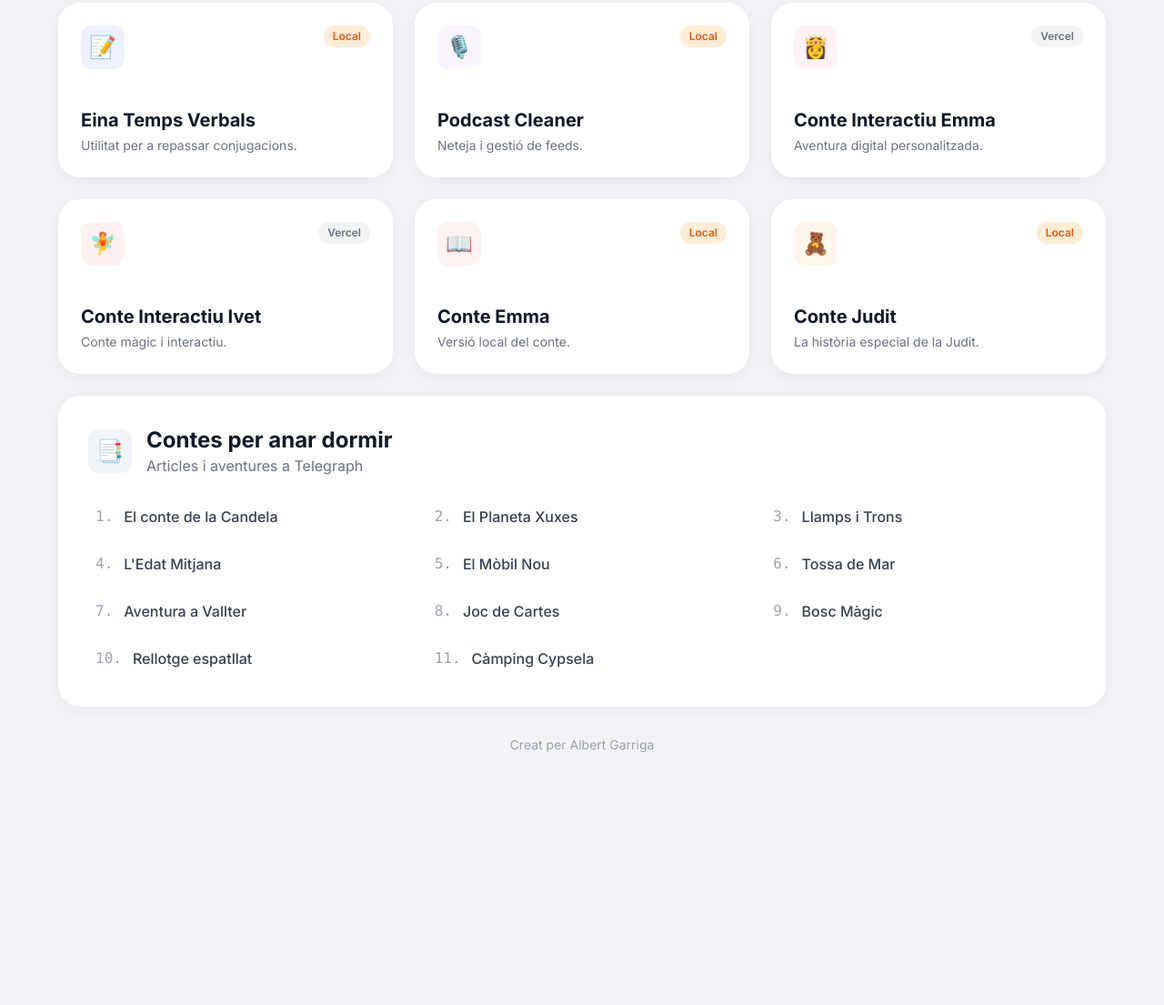
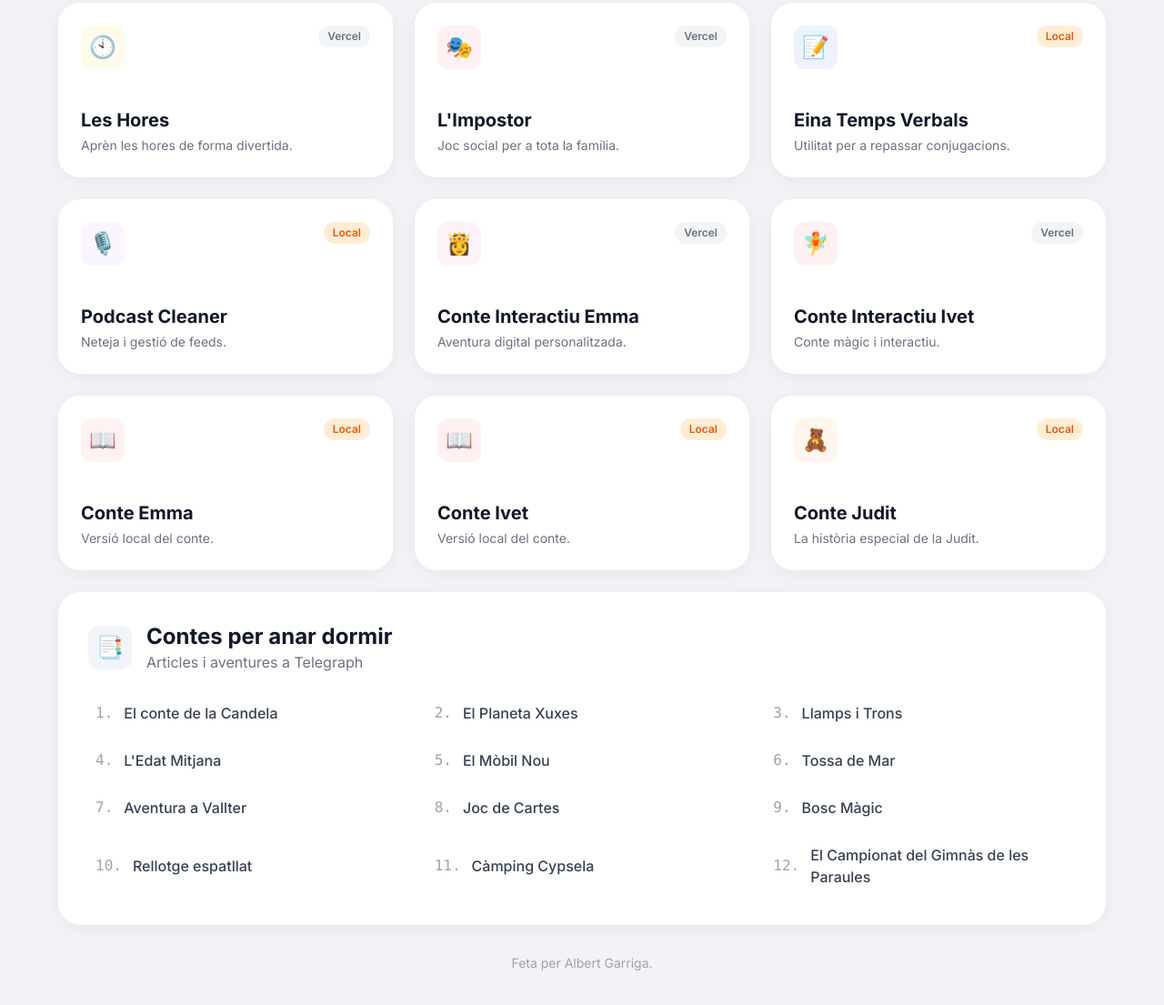
Before and after one commit to garriga-ia/les_coses_de_albert, a plain HTML site: page index.html in a window 1280 px wide. Shown: the part 489-1594 px from the top of the page at 91% size. Before the commit the page ends 1382 px from the top, so only its background shows below. Drawn offline with nearby package versions, Linux system fonts and the light colour scheme.

Commit message:
Actualització del Hub: Noves apps de Vercel i nous contes de Telegraph

```diff
--- a/index.html
+++ b/index.html
@@ -115,8 +115,7 @@
                         class="w-12 h-12 bg-blue-50 rounded-xl flex items-center justify-center text-2xl group-hover:scale-110 transition-transform">
                         🌱
                     </div>
-                    <span
-                        class="bg-gra y-100 text-gray-500 text-xs font-semibold px-2.5 py-1 rounded-full">Vercel</span>
+                    <span class="bg-gray-100 text-gray-500 text-xs font-semibold px-2.5 py-1 rounded-full">Vercel</span>
                 </div>
                 <div>
                     <h3 class="text-xl font-bold text-gray-900 mb-1">Creixement Personal</h3>
@@ -151,6 +150,36 @@
                 <div>
                     <h3 class="text-xl font-bold text-gray-900 mb-1">Problemes de Mates</h3>
                     <p class="text-gray-500 text-sm">Exercicis i pràctica matemàtica.</p>
+                </div>
+            </a>
+
+            <a href="https://horaapp.vercel.app/" target="_blank" data-category="apps"
+                class="card-item group bg-white p-6 rounded-3xl shadow-soft card-hover flex flex-col justify-between h-48 border border-white/50">
+                <div class="flex justify-between items-start">
+                    <div
+                        class="w-12 h-12 bg-amber-50 rounded-xl flex items-center justify-center text-2xl group-hover:scale-110 transition-transform">
+                        🕙
+                    </div>
+                    <span class="bg-gray-100 text-gray-500 text-xs font-semibold px-2.5 py-1 rounded-full">Vercel</span>
+                </div>
+                <div>
+                    <h3 class="text-xl font-bold text-gray-900 mb-1">Les Hores</h3>
+                    <p class="text-gray-500 text-sm">Aprèn les hores de forma divertida.</p>
+                </div>
+            </a>
+
+            <a href="https://impostor-swart-kappa.vercel.app/" target="_blank" data-category="apps"
+                class="card-item group bg-white p-6 rounded-3xl shadow-soft card-hover flex flex-col justify-between h-48 border border-white/50">
+                <div class="flex justify-between items-start">
+                    <div
+                        class="w-12 h-12 bg-rose-50 rounded-xl flex items-center justify-center text-2xl group-hover:scale-110 transition-transform">
+                        🎭
+                    </div>
+                    <span class="bg-gray-100 text-gray-500 text-xs font-semibold px-2.5 py-1 rounded-full">Vercel</span>
+                </div>
+                <div>
+                    <h3 class="text-xl font-bold text-gray-900 mb-1">L'Impostor</h3>
+                    <p class="text-gray-500 text-sm">Joc social per a tota la família.</p>
                 </div>
             </a>
 
@@ -229,6 +258,22 @@
                 </div>
                 <div>
                     <h3 class="text-xl font-bold text-gray-900 mb-1">Conte Emma</h3>
+                    <p class="text-gray-500 text-sm">Versió local del conte.</p>
+                </div>
+            </a>
+
+            <a href="html/Conte%20Ivet.html" data-category="contes"
+                class="card-item group bg-white p-6 rounded-3xl shadow-soft card-hover flex flex-col justify-between h-48 border border-white/50">
+                <div class="flex justify-between items-start">
+                    <div
+                        class="w-12 h-12 bg-rose-50 rounded-xl flex items-center justify-center text-2xl group-hover:scale-110 transition-transform">
+                        📖
+                    </div>
+                    <span
+                        class="bg-orange-100 text-orange-600 text-xs font-semibold px-2.5 py-1 rounded-full">Local</span>
+                </div>
+                <div>
+                    <h3 class="text-xl font-bold text-gray-900 mb-1">Conte Ivet</h3>
                     <p class="text-gray-500 text-sm">Versió local del conte.</p>
                 </div>
             </a>
@@ -330,6 +375,13 @@
                         <span class="text-gray-400 group-hover:text-blue-500 font-mono">11.</span>
                         <span class="text-gray-700 font-medium group-hover:text-gray-900">Càmping Cypsela</span>
                     </a>
+
+                    <a href="https://telegra.ph/El-Campionat-del-Gimn%C3%A0s-de-les-Paraules-01-21-2" target="_blank"
+                        class="flex items-center space-x-3 p-2 rounded-lg hover:bg-gray-50 transition-colors group">
+                        <span class="text-gray-400 group-hover:text-blue-500 font-mono">12.</span>
+                        <span class="text-gray-700 font-medium group-hover:text-gray-900">El Campionat del Gimnàs de les
+                            Paraules</span>
+                    </a>
                 </div>
             </div>
 
@@ -338,7 +390,7 @@
     </div>
 
     <footer class="text-center py-8 text-gray-400 text-sm">
-        Creat per Albert Garriga
+        Feta per Albert Garriga.
     </footer>
 
     <!-- JavaScript for Filtering -->
```
Also changed, not shown: links vercel/links vercel.txt, telegraph/telegraph.txt.
